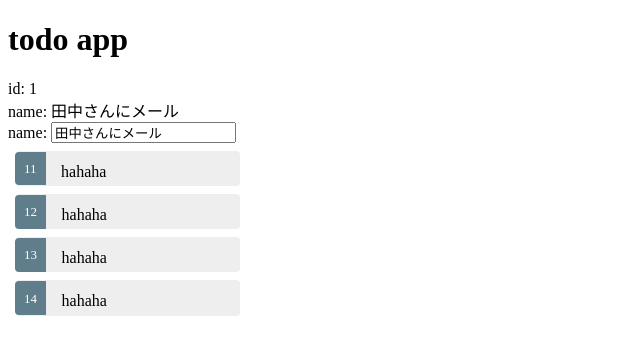
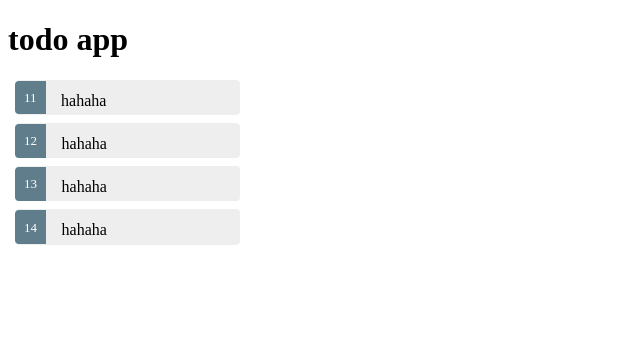
Before and after one commit to carotene4035/angular2, an Angular app: page / in a window 1280 px wide. Shown: the top 354 px of the page, without its empty margins (0-640 px from the left). Built offline with nearby package versions, Linux system fonts and the light colour scheme.

Commit message:
親子コンポーネントの変数受け渡しと、DIについて実装完了。

```diff
--- a/src/app/app.component.html
+++ b/src/app/app.component.html
@@ -1,12 +1,4 @@
 <h1>{{title}}</h1>
-
-<div><label for="">id: </label>{{task.id}}</div>
-<div><label for="">name: </label>{{task.name}}</div>
-
-<div>
-  <label> name: </label>
-  <input [(ngModel)]="task.name" placeholder="name">
-</div>
 
 <ul class="tasks">
   <li *ngFor="let task of tasks" (click)="onSelect(task)" [class.selected]="task === selectedTask">
--- a/src/app/app.component.ts
+++ b/src/app/app.component.ts
@@ -1,5 +1,6 @@
 import { Component } from '@angular/core';
 import { Task } from  './Task';
+import { TaskService } from  './task.service';
 
 @Component({
   selector: 'app-root',
@@ -8,26 +9,30 @@ import { Task } from  './Task';
 })
 
 export class AppComponent {
+
   // そのコンポーネントが持っている
   // プロパティを宣言していく
-  title: string = 'todo app';
-  task: Task = {
-    id: 1,
-    name: '田中さんにメール'
-  };
-  tasks = TASKS;
-  selectedTask: Task;
+  private title: string = 'todo app';
+  private tasks = [];
+  private selectedTask: Task;
 
+  // サービスの注入
+  constructor(private taskService: TaskService) {}
+
+  private getTasks(): void {
+    this.taskService.getTasks().then(
+      tasks => this.tasks = tasks
+    );
+  }
+
+  // コンポーネントが生成時イベント：
+  ngOnInit() {
+    this.getTasks();
+  }
+
+  // クリック時イベント：
   // 渡されたtaskクラスを引数として受け取る
   onSelect(task: Task): void {
     this.selectedTask = task;
   }
 }
-
-// 定数として管理
-const TASKS: Task[] = [
-  {id: 11, name: 'hahaha'},
-  {id: 12, name: 'hahaha'},
-  {id: 13, name: 'hahaha'},
-  {id: 14, name: 'hahaha'},
-];
--- a/src/app/app.module.ts
+++ b/src/app/app.module.ts
@@ -4,6 +4,8 @@ import { FormsModule } from '@angular/forms';
 
 import { AppComponent } from './app.component';
 import { TaskDetailComponent } from './task-detail/task-detail.component';
+
+import { TaskService } from './task.service';
 
 @NgModule({
   declarations: [
@@ -14,7 +16,9 @@ import { TaskDetailComponent } from './task-detail/task-detail.component';
     BrowserModule,
     FormsModule
   ],
-  providers: [],
+  providers: [
+    TaskService
+  ],
   bootstrap: [AppComponent]
 })
 
--- /dev/null
+++ b/src/app/mock-tasks.ts
@@ -0,0 +1,9 @@
+import { Task } from './task';
+
+// 定数として管理
+export const TASKS: Task[] = [
+  {id: 11, name: 'hahaha'},
+  {id: 12, name: 'hahaha'},
+  {id: 13, name: 'hahaha'},
+  {id: 14, name: 'hahaha'},
+];
--- /dev/null
+++ b/src/app/task.service.ts
@@ -0,0 +1,16 @@
+import { Injectable } from '@angular/core';
+
+import { Task } from './task';
+import { TASKS } from './mock-tasks';
+
+@Injectable()
+export class TaskService {
+
+  // taskの配列を返します
+  public getTasks(): Promise<Task[]> {
+    return Promise.resolve(TASKS);
+  }
+
+  constructor() { }
+
+}
```
Also changed, not shown: 1 other file (tests, documents, lock files or other folders).
